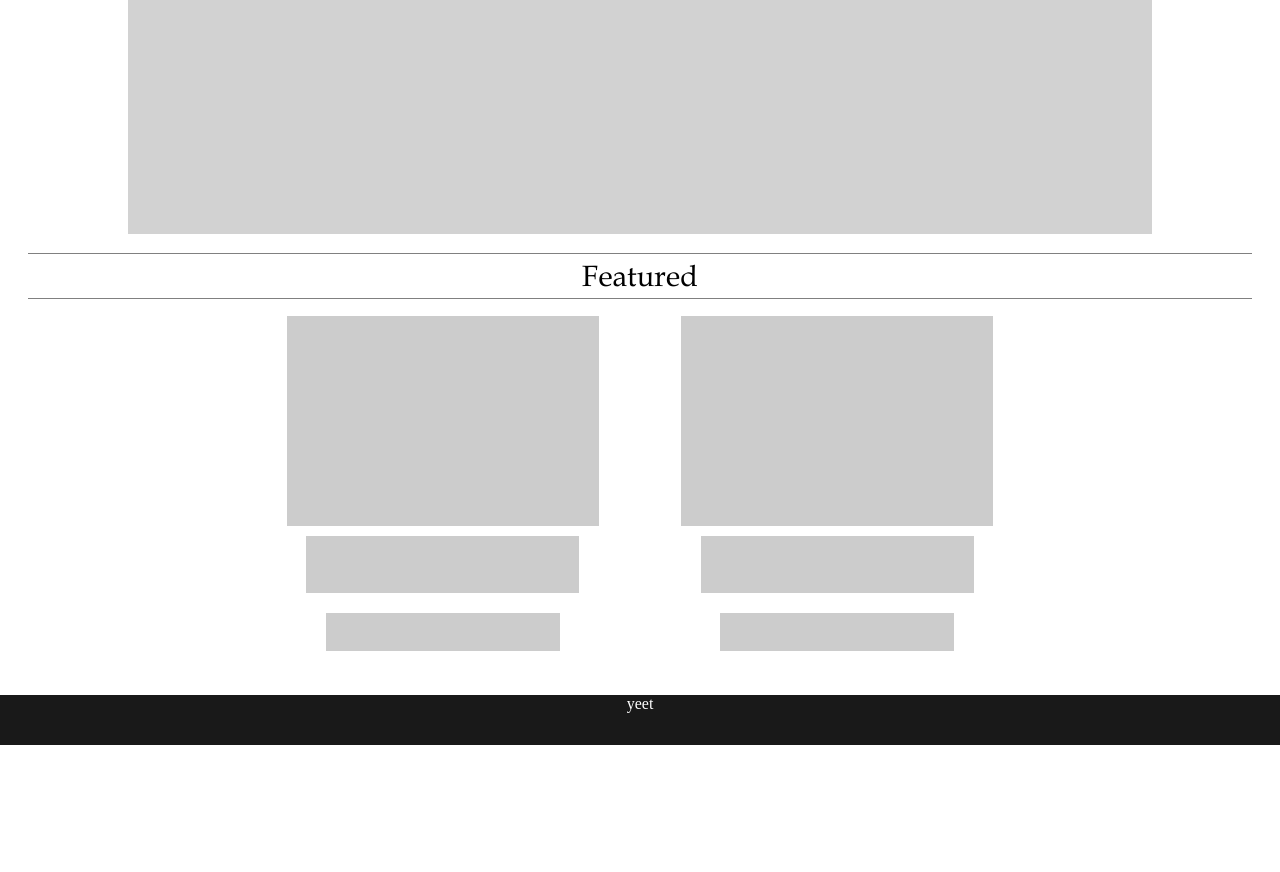
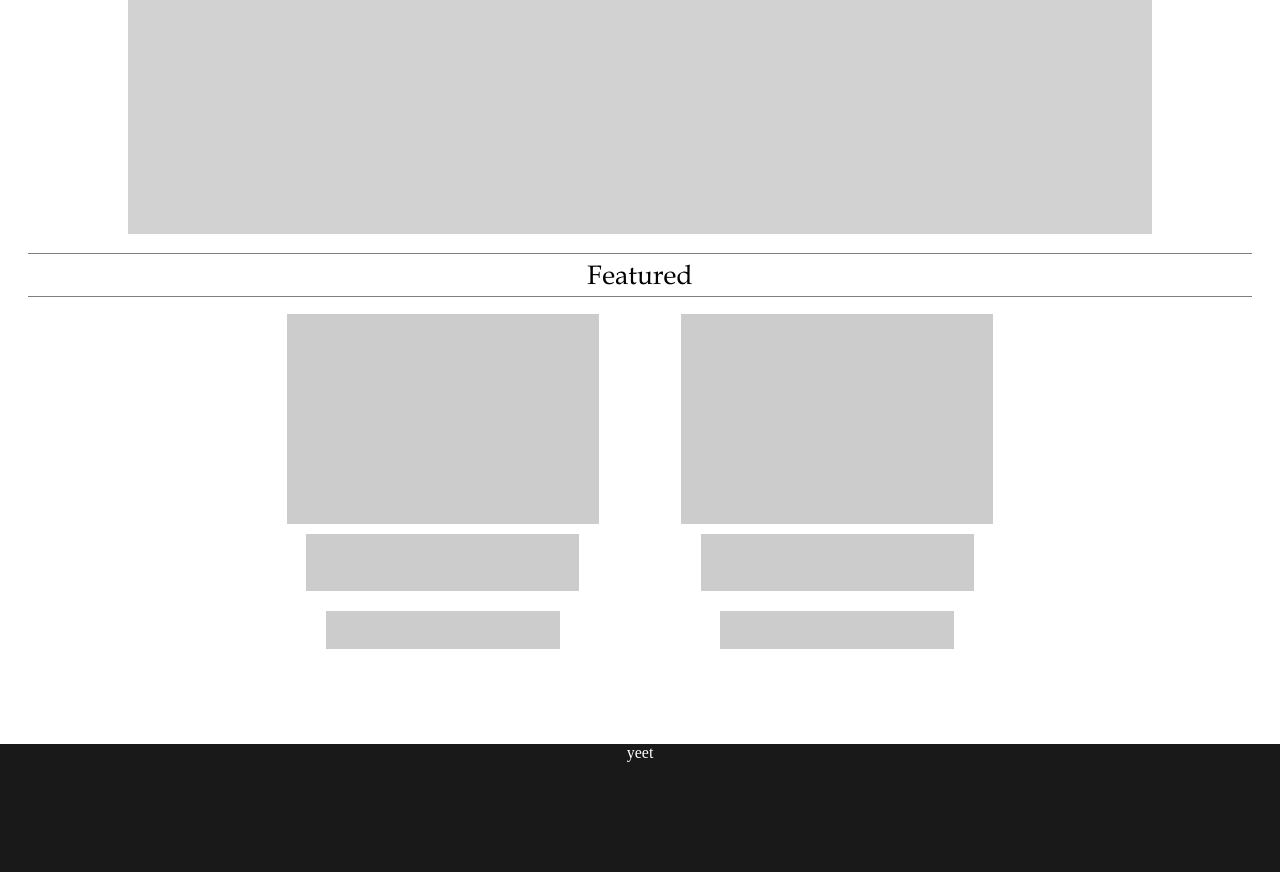
Before and after one commit to OrionDesignsCo/site, a plain HTML site: page test.html in a window 1280 px wide. Shown: the part 458-1330 px from the top of the page. Before the commit the page ends 1203 px from the top, so only its background shows below. Drawn offline with Linux system fonts and the light colour scheme.

Commit message:
Update test.html

```diff
--- a/test.html
+++ b/test.html
@@ -220,7 +220,7 @@
 					width: 8vw;
 					margin-left: calc((32 - 8)/2 *1vw);
 					opacity: 0.9;
-					transition: 0.3s;
+					transition: 0.5s;
 				}
 
 				#title {
@@ -229,7 +229,7 @@
 					font-size: 4.5vw;
 					text-align: center;
 					opacity: 0.75;
-					transition: 0.3s;
+					transition: 0.35s;
 				}
 
 				#title:hover {
@@ -267,6 +267,7 @@
 
 				div.nav a:hover {
 					opacity: 0.3;
+					font-size: 16.3pt;
 				}
 
 				div.nav a:click {
@@ -302,11 +303,16 @@
 					width: 95vw;
 					text-align: center;
 					font-family: 'book antiqua';
-					font-size: 22pt;
+					font-size: 20pt;
 					border-top: 1px grey solid;
 					border-bottom: 1px grey solid;
 					padding: 0.35vw;
 					transition: 0.3s;
+				}
+
+				.featTitle:hover {
+					font-size: 20.5pt;
+					opacity: 0.9;
 				}
 
 				.grid {
@@ -364,11 +370,11 @@
 					bottom: -1%;
 					left: -5%;
 					width: 110%;
-					height: 50px;
+					height: 10vw;
 					background-color: rgb(0,0,0,0.9);
 					color: white;
 					text-align: center;
-					overflow: hidden;
+					margin-top: 4vw;
 				}
 
 				.fuckyou {
```
